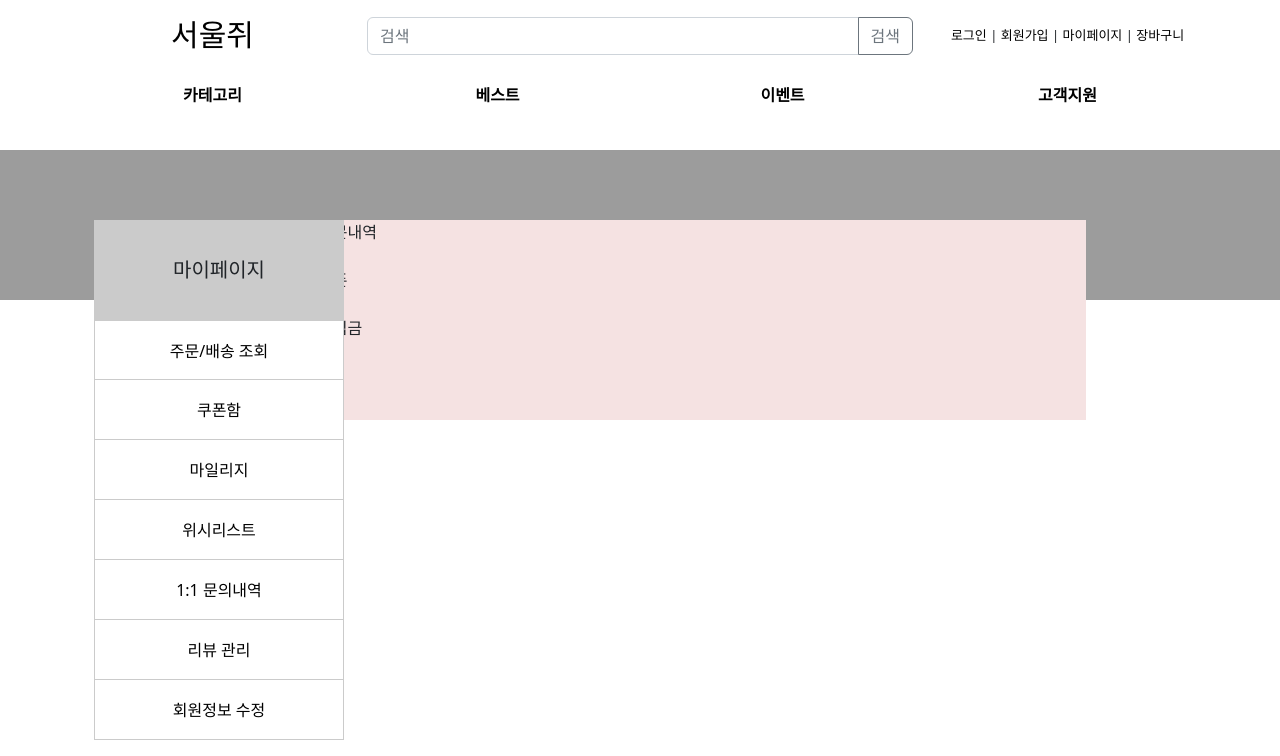
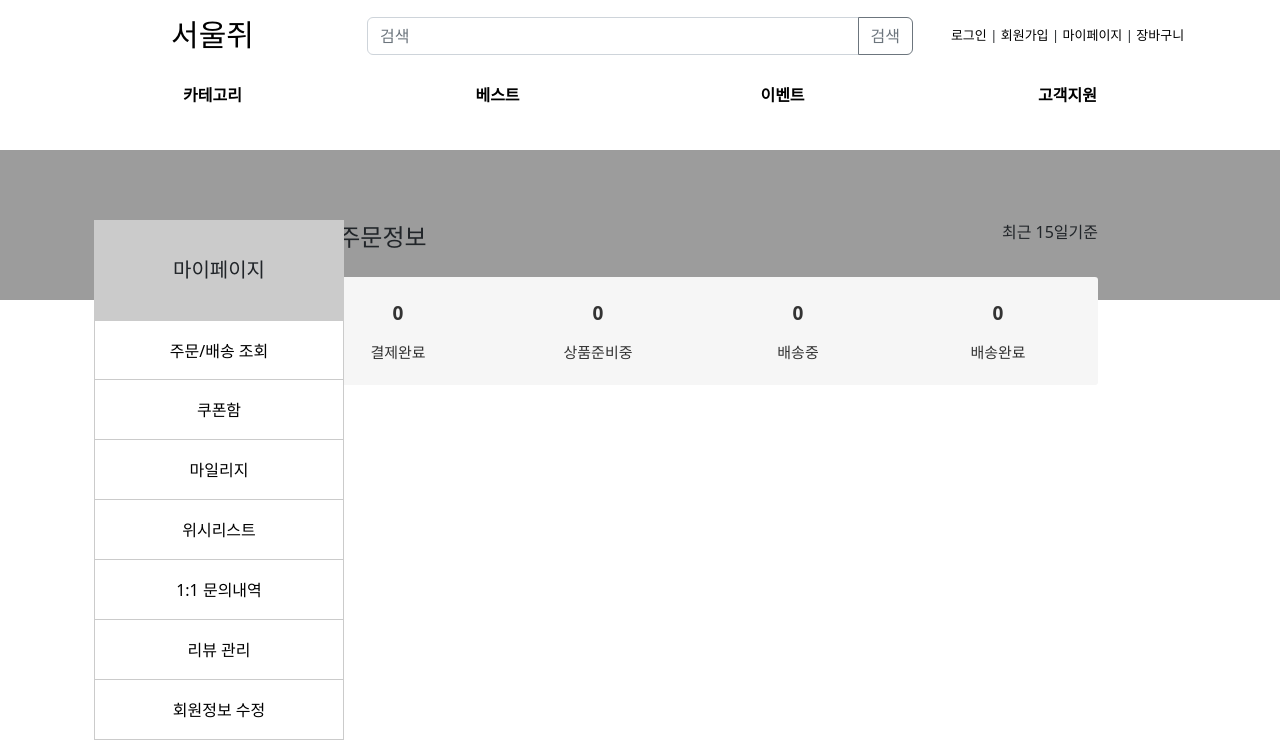
Before and after one commit to PSE22/Backend_TeamProject_1, a Vue app in the folder 02_frontend/: page /mypage in a window 1280 px wide. Shown: the top 756 px of the page. Built offline with nearby package versions, Linux system fonts and the light colour scheme; a web font is replaced by a local one.

Commit message:
mypage_update_1

```diff
--- a/02_frontend/src/assets/css/mypage.css
+++ b/02_frontend/src/assets/css/mypage.css
@@ -68,12 +68,47 @@ color: black;
     color: #666666;
 }
 
+
+
 /* 마이페이지 타이틀 박스 */
-.my-page-title-box {
-    background-color: #f5e2e2;
+ul,li,ol {
+    list-style-type: none;
+}
+
+.myInfoWrap {
     height: 200px;
     width: 800px;
     float: right;
     margin: 100px;
-    float: right;
 }
+
+.mypageTitle {
+    display: flex;
+    -webkit-box-pack: justify;
+    justify-content: space-between;
+    align-items: flex-end;
+}
+
+.orderInfoBox {
+    margin-top: 17px;
+    padding: 12px 0px;
+    background: rgb(246, 246, 246);
+    border-radius: 3px;
+}
+
+.orderInfoBox li {
+    display: inline-block;
+    width: 25%;
+    font-size: 15px;
+    color: rgb(51, 51, 51);
+    text-align: center;
+    margin-top: 10px;
+    margin-bottom: 10px;
+}
+
+.orderInfoBox li strong {
+    display: block;
+    margin-bottom: 13px;
+    font-size: 19px;
+    color: rgb(51, 51, 51);
+}
--- a/02_frontend/src/views/MyPageMain.vue
+++ b/02_frontend/src/views/MyPageMain.vue
@@ -1,16 +1,23 @@
 <template>
   <MyPageMain />
-  <div class="container">
-    <div class="my-page-title-box">
-      <div>
-        <ul>
-          <li>주문내역</li>
-          <li>|</li>
-          <li>쿠폰</li>
-          <li>|</li>
-          <li>적립금</li>
-        </ul>
-      </div>
+  <div class="myInfoWrap">
+    <div class="mypageTitle">
+      <h4 class="title">My 주문정보</h4>
+      <p>최근 15일기준</p>
+    </div>
+    <div class="orderInfoBox">
+        <li class="type1">
+          <strong>0</strong>
+          <span>결제완료</span></li>
+        <li class="type2">
+          <strong>0</strong>
+          <span>상품준비중</span></li>
+        <li class="type3">
+          <strong>0</strong>
+          <span>배송중</span></li>
+        <li class="type4">
+          <strong>0</strong>
+          <span>배송완료</span></li>
     </div>
   </div>
 </template>
```
